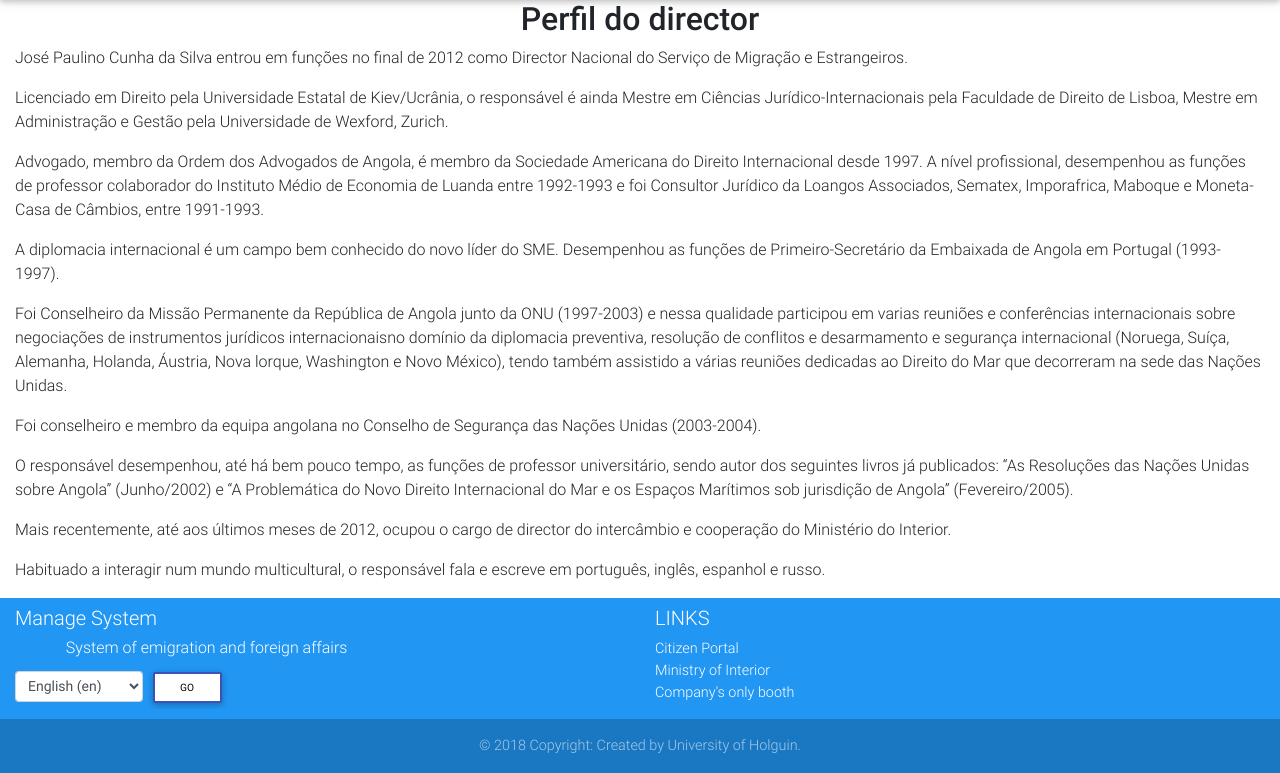
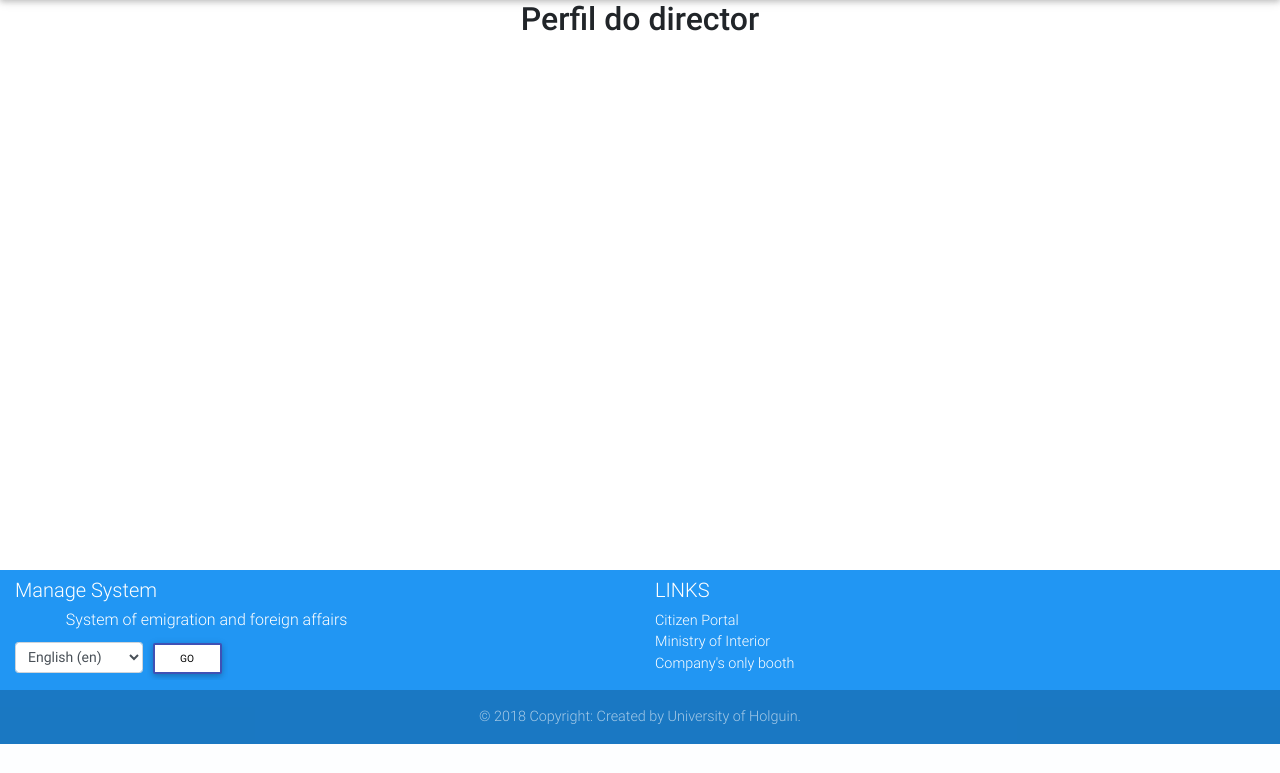
Before and after one commit to ragnarok22/smehla, a Django app: page /news/director/profile/ in a window 1280 px wide. Shown: the part 56-829 px from the top of the page. After the commit the page ends 800 px from the top, so only its background shows below. Run offline with Django 3.2, Linux system fonts and the light colour scheme; some libraries are stand-ins or nearby versions.

```diff
--- a/news/templates/news/director_profile.html
+++ b/news/templates/news/director_profile.html
@@ -13,34 +13,10 @@
             <h2 class="h2 text-center">Perfil do director</h2>
         </div>
         <div class="col-12">
-            <p>José Paulino Cunha da Silva entrou em funções no final de 2012 como Director Nacional do Serviço de
-                Migração e Estrangeiros.</p>
+
         </div>
         <div class="col-12">
-            <p>Licenciado em Direito pela Universidade Estatal de Kiev/Ucrânia, o responsável é ainda Mestre em Ciências
-                Jurídico-Internacionais pela Faculdade de Direito de Lisboa, Mestre em Administração e Gestão pela
-                Universidade de Wexford, Zurich.</p>
-            <p>Advogado, membro da Ordem dos Advogados de Angola, é membro da Sociedade Americana do Direito
-                Internacional desde 1997. A nível profissional, desempenhou as funções de professor colaborador do
-                Instituto Médio de Economia de Luanda entre 1992-1993 e foi Consultor Jurídico da Loangos Associados,
-                Sematex, Imporafrica, Maboque e Moneta-Casa de Câmbios, entre 1991-1993.</p>
-            <p> A diplomacia internacional é um campo bem conhecido do novo líder do SME. Desempenhou as funções de
-                Primeiro-Secretário da Embaixada de Angola em Portugal (1993-1997).</p>
-            <p>Foi Conselheiro da Missão Permanente da República de Angola junto da ONU (1997-2003) e nessa qualidade
-                participou em varias reuniões e conferências internacionais sobre negociações de instrumentos jurídicos
-                internacionaisno domínio da diplomacia preventiva, resolução de conflitos e desarmamento e segurança
-                internacional (Noruega, Suíça, Alemanha, Holanda, Áustria, Nova lorque, Washington e Novo México), tendo
-                também assistido a várias reuniões dedicadas ao Direito do Mar que decorreram na sede das Nações
-                Unidas.</p>
-            <p>Foi conselheiro e membro da equipa angolana no Conselho de Segurança das Nações Unidas (2003-2004).</p>
-            <p>O responsável desempenhou, até há bem pouco tempo, as funções de professor universitário, sendo autor dos
-                seguintes livros já publicados: “As Resoluções das Nações Unidas sobre Angola” (Junho/2002) e “A
-                Problemática do Novo Direito Internacional do Mar e os Espaços Marítimos sob jurisdição de Angola”
-                (Fevereiro/2005).</p>
-            <p> Mais recentemente, até aos últimos meses de 2012, ocupou o cargo de director do intercâmbio e cooperação
-                do Ministério do Interior.</p>
-            <p>Habituado a interagir num mundo multicultural, o responsável fala e escreve em português, inglês,
-                espanhol e russo.</p>
+
         </div>
     </div>
 {% endblock %}
```
Also changed, not shown: accounts/locale/es/LC_MESSAGES/django.po, accounts/locale/pt/LC_MESSAGES/django.po, locale/es/LC_MESSAGES/django.po, locale/pt/LC_MESSAGES/django.po, news/locale/es/LC_MESSAGES/django.po, news/locale/pt/LC_MESSAGES/django.po, services/locale/es/LC_MESSAGES/django.po, services/locale/pt/LC_MESSAGES/django.po, 8 other files.
